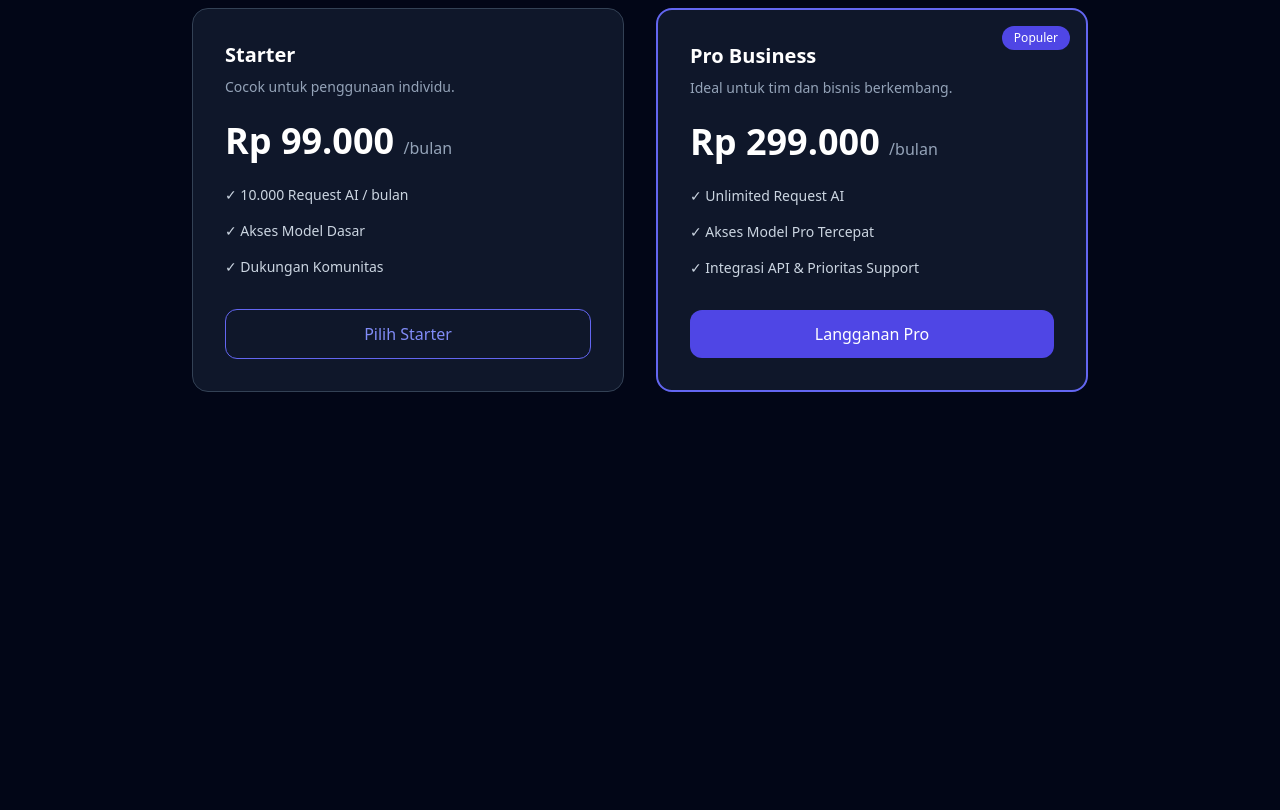
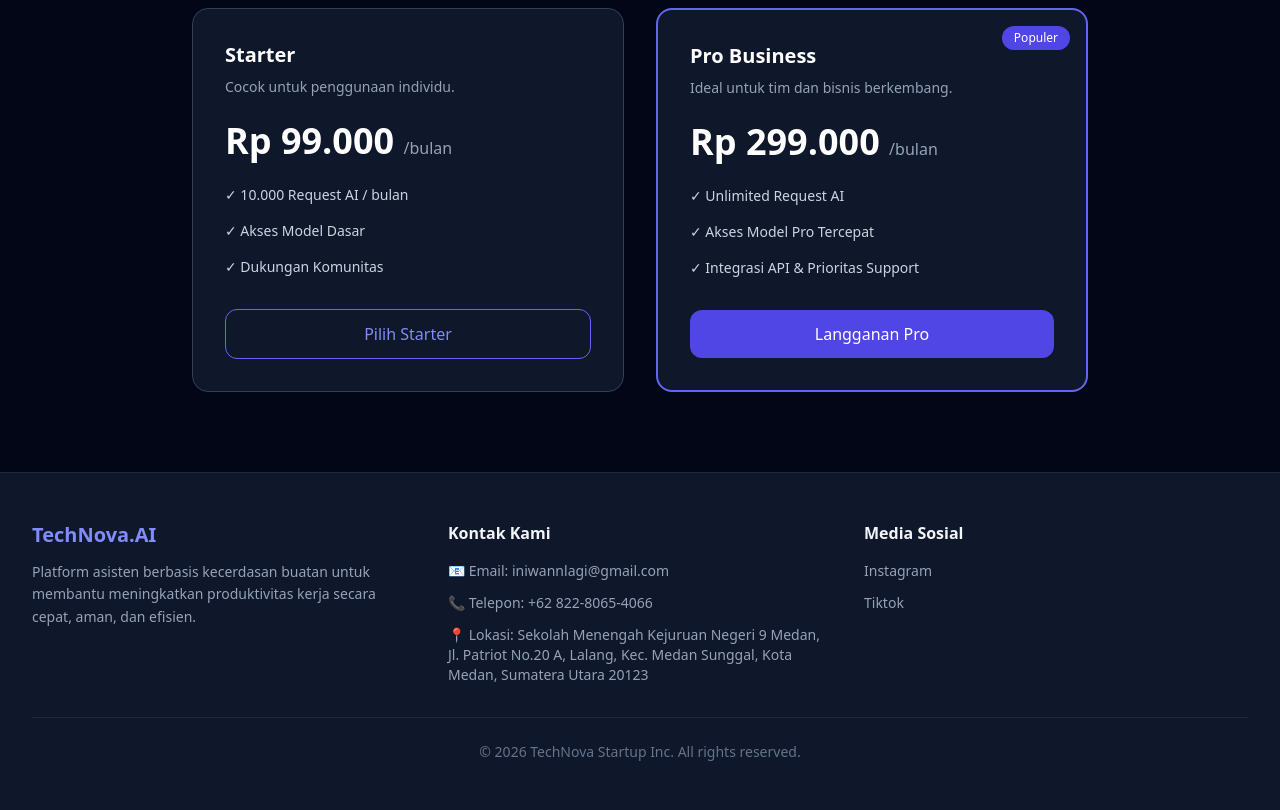
Before and after one commit to fiqri-glitch/index.html, a plain HTML site: page index.html in a window 1280 px wide. Shown: the part 1433-2243 px from the top of the page. Before the commit the page ends 1905 px from the top, so only its background shows below. Drawn offline with nearby package versions, Linux system fonts and the light colour scheme.

Commit message:
Update index.html
menambahkan footer

```diff
--- a/index.html
+++ b/index.html
@@ -352,3 +352,91 @@
 
         </div>
     </section>
+
+    <!-- 5. FOOTER -->
+    <footer class="bg-slate-200 dark:bg-slate-900 border-t border-slate-300 dark:border-slate-800 py-12">
+
+        <div class="max-w-7xl mx-auto px-4 sm:px-6 lg:px-8">
+
+            <div class="grid grid-cols-1 md:grid-cols-3 gap-8">
+
+                <!-- Informasi Startup -->
+                <div>
+
+                    <h2 class="text-xl font-bold text-indigo-400 mb-3">
+                        TechNova.AI
+                    </h2>
+
+                    <p class="text-slate-600 dark:text-slate-400 text-sm leading-relaxed">
+                        Platform asisten berbasis kecerdasan buatan
+                        untuk membantu meningkatkan produktivitas
+                        kerja secara cepat, aman, dan efisien.
+                    </p>
+
+                </div>
+
+                <!-- Informasi Kontak -->
+                <div>
+
+                    <h3 class="font-bold mb-4">
+                        Kontak Kami
+                    </h3>
+
+                    <div class="space-y-3 text-sm text-slate-600 dark:text-slate-400">
+
+                        <p>
+                            📧 Email:
+                            <a href="mailto:iniwannlagi@gmail.com"
+                                class="hover:text-indigo-400">
+                               iniwannlagi@gmail.com
+                            </a>
+                        </p>
+
+                        <p>
+                            📞 Telepon: +62 822-8065-4066
+                        </p>
+
+                        <p>
+                            📍 Lokasi: Sekolah Menengah Kejuruan Negeri 9 Medan, Jl. Patriot No.20 A, Lalang, Kec. Medan Sunggal, Kota Medan, Sumatera Utara 20123
+                        </p>
+
+                    </div>
+
+                </div>
+
+                <!-- Media Sosial -->
+                <div>
+
+                    <h3 class="font-bold mb-4">
+                        Media Sosial
+                    </h3>
+
+                    <div class="flex flex-col gap-3 text-sm text-slate-600 dark:text-slate-400">
+
+                        <a href="https://www.instagram.com/patthhur?bqrl=MW83bzRmN2Z1MGl2dg=="
+                            target="_blank"
+                            class="hover:text-indigo-400">
+                            Instagram
+                        </a>
+
+                        <a href="https://www.tiktok.com/@kennnxixixi?_r=1&_t=ZS-9BjH5B7u8im"
+                            target="_blank"
+                            class="hover:text-indigo-400">
+                            Tiktok
+                        </a>
+
+                    </div>
+
+                </div>
+
+            </div>
+
+            <!-- Copyright -->
+            <div class="border-t border-slate-300 dark:border-slate-800 mt-8 pt-6 text-center text-sm text-slate-600 dark:text-slate-500">
+
+                &copy; 2026 TechNova Startup Inc. All rights reserved.
+
+            </div>
+
+        </div>
+    </footer>
```
